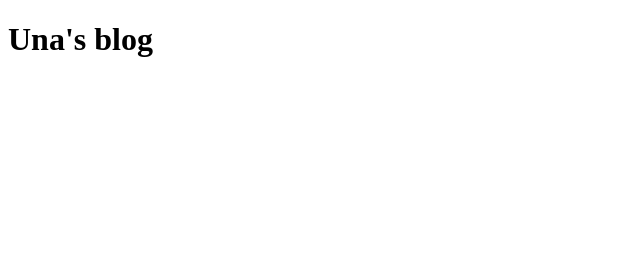
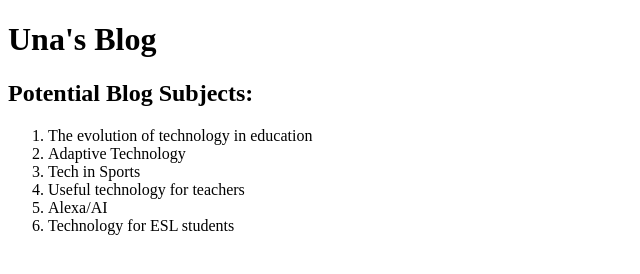
Before and after one commit to fsareta/Unas-Blog, a plain HTML site: page index.html in a window 1280 px wide. Shown: the whole page, without its empty margins (0-640 px from the left). Drawn offline with Linux system fonts and the light colour scheme.

Commit message:
Update index.html

```diff
--- a/index.html
+++ b/index.html
@@ -1,9 +1,19 @@
 <!DOCTYPE html>
 <html>
     <head>
-<h1>Una's blog</h1>
+        <title>Una's Blog</title>
+
     </head>
     <body>
-
+<h1>Una's Blog</h1>
+<h2>Potential Blog Subjects:</h2>
+<ol>
+    <li>The evolution of technology in education</li>
+    <li>Adaptive Technology</li>
+    <li>Tech in Sports</li>
+    <li>Useful technology for teachers</li>
+    <li>Alexa/AI</li>
+    <li>Technology for ESL students</li>
+</ol>
     </body>
 </html>
```
